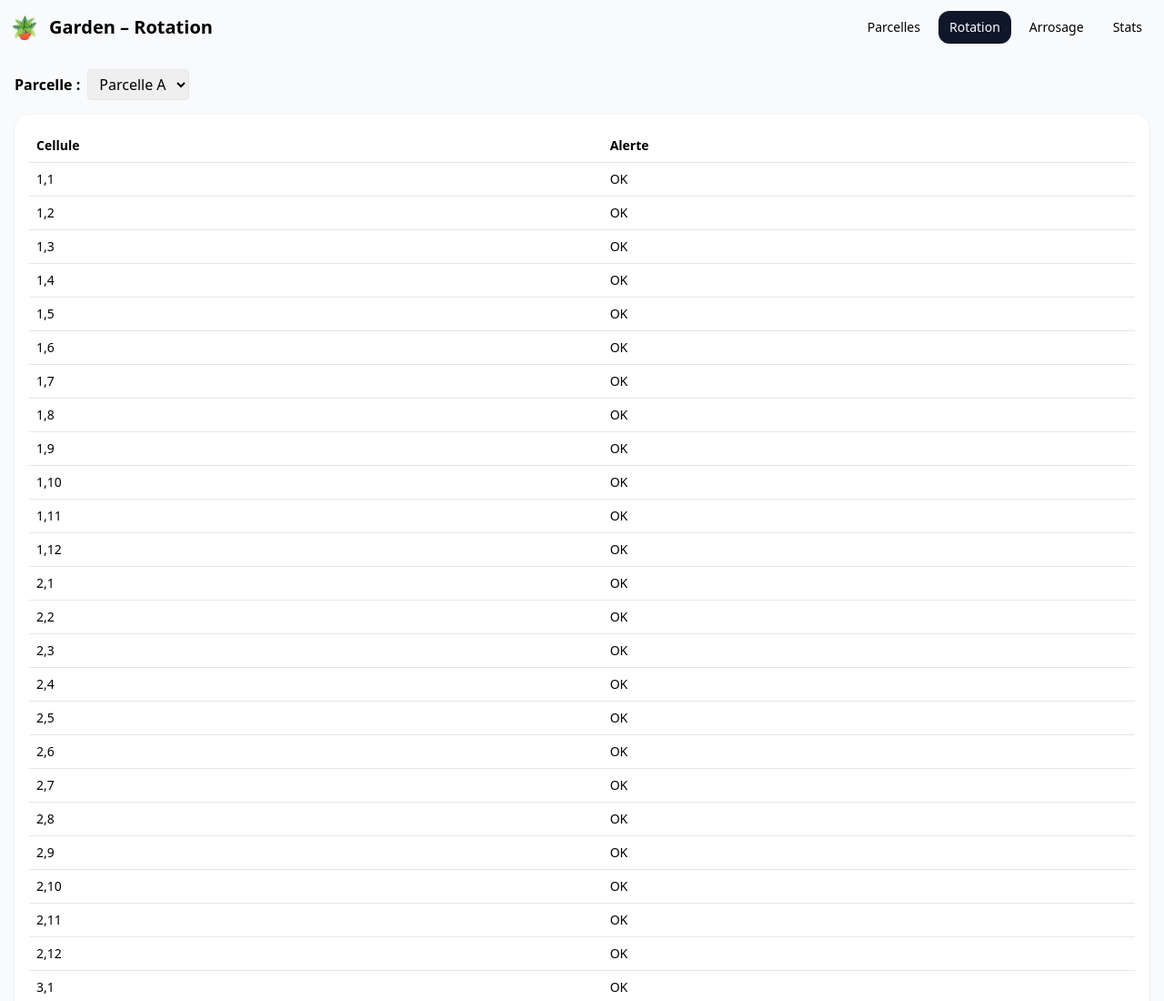
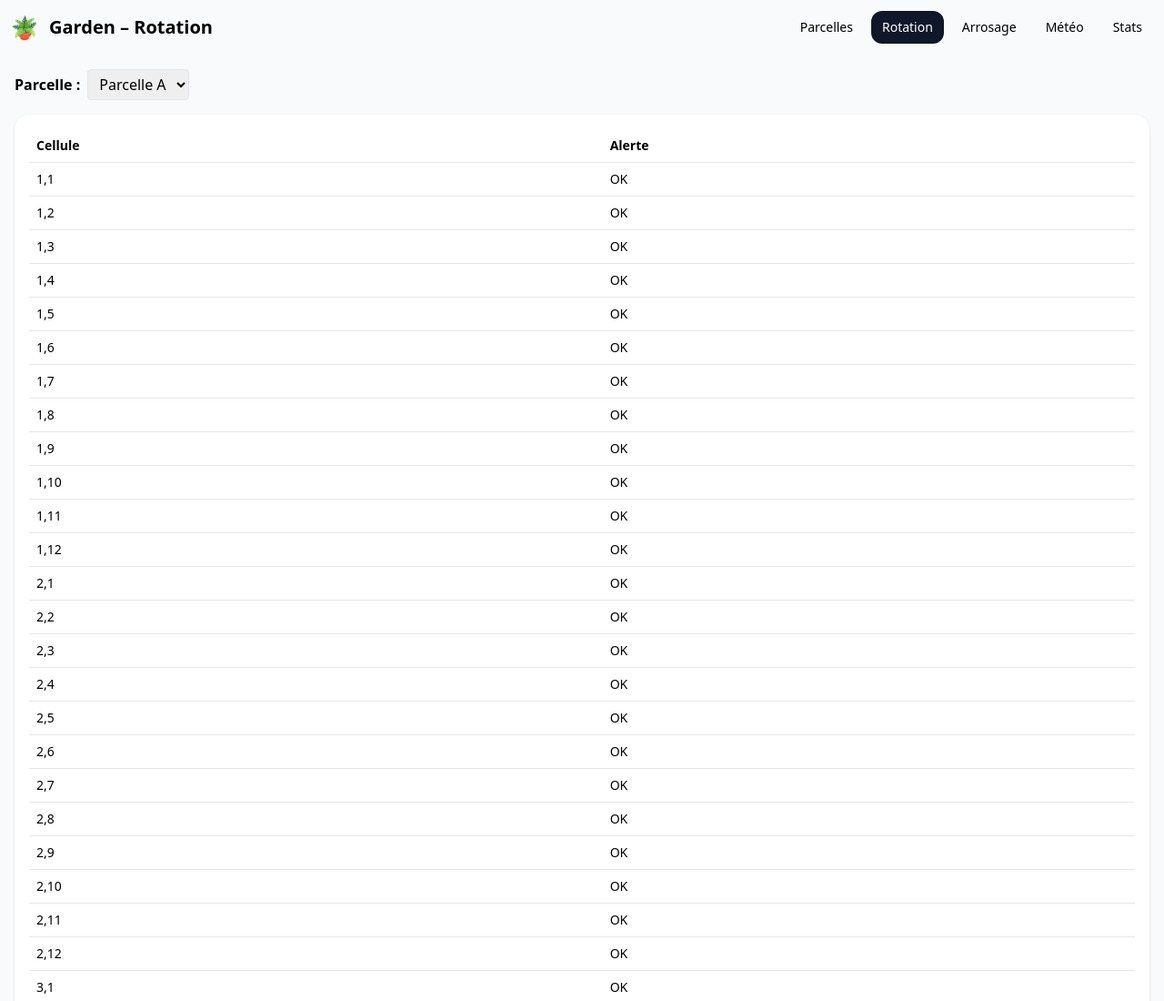
Before and after one commit to Hendjy/garden-tracker, a plain HTML site: page rotation.html in a window 1280 px wide. Shown: the top 1100 px of the page at 91% size. Drawn offline with nearby package versions, Linux system fonts and the light colour scheme.

Commit message:
Update rotation.html

```diff
--- a/rotation.html
+++ b/rotation.html
@@ -21,6 +21,7 @@
       <a href="index.html">Parcelles</a>
       <a href="rotation.html" class="active">Rotation</a>
       <a href="arrosage.html">Arrosage</a>
+      <a href="weather.html">Météo</a>
       <a href="stats.html">Stats</a>
     </nav>
   </header>
@@ -28,9 +29,6 @@
 
   <script src="core.js"></script>
   <script type="text/babel" data-presets="env,react" src="page-rotation.js"></script>
-
-  <script>
-    if ("serviceWorker" in navigator) navigator.serviceWorker.register("sw.js");
-  </script>
+  <script>if("serviceWorker" in navigator) navigator.serviceWorker.register("sw.js");</script>
 </body>
 </html>
```
